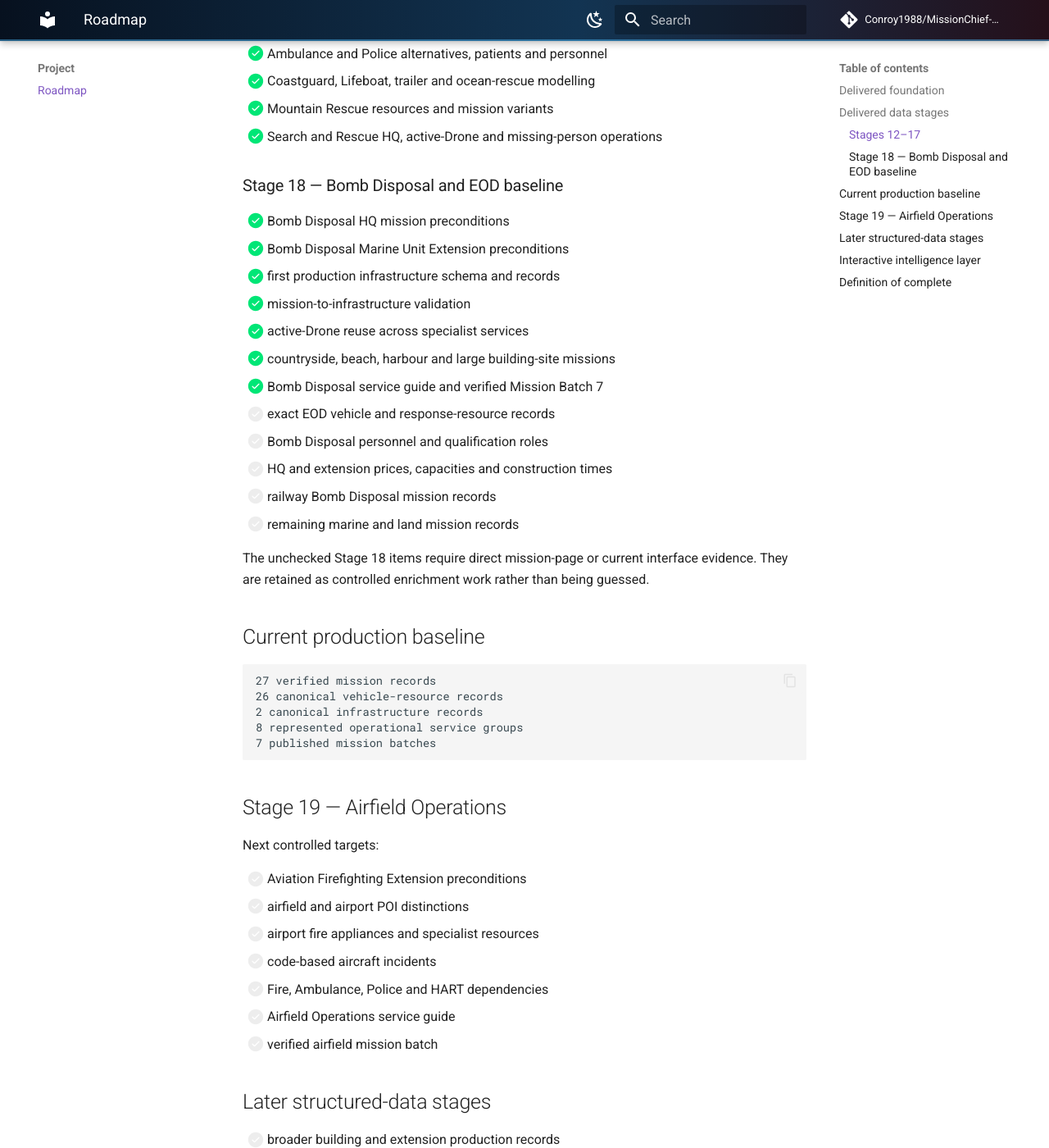
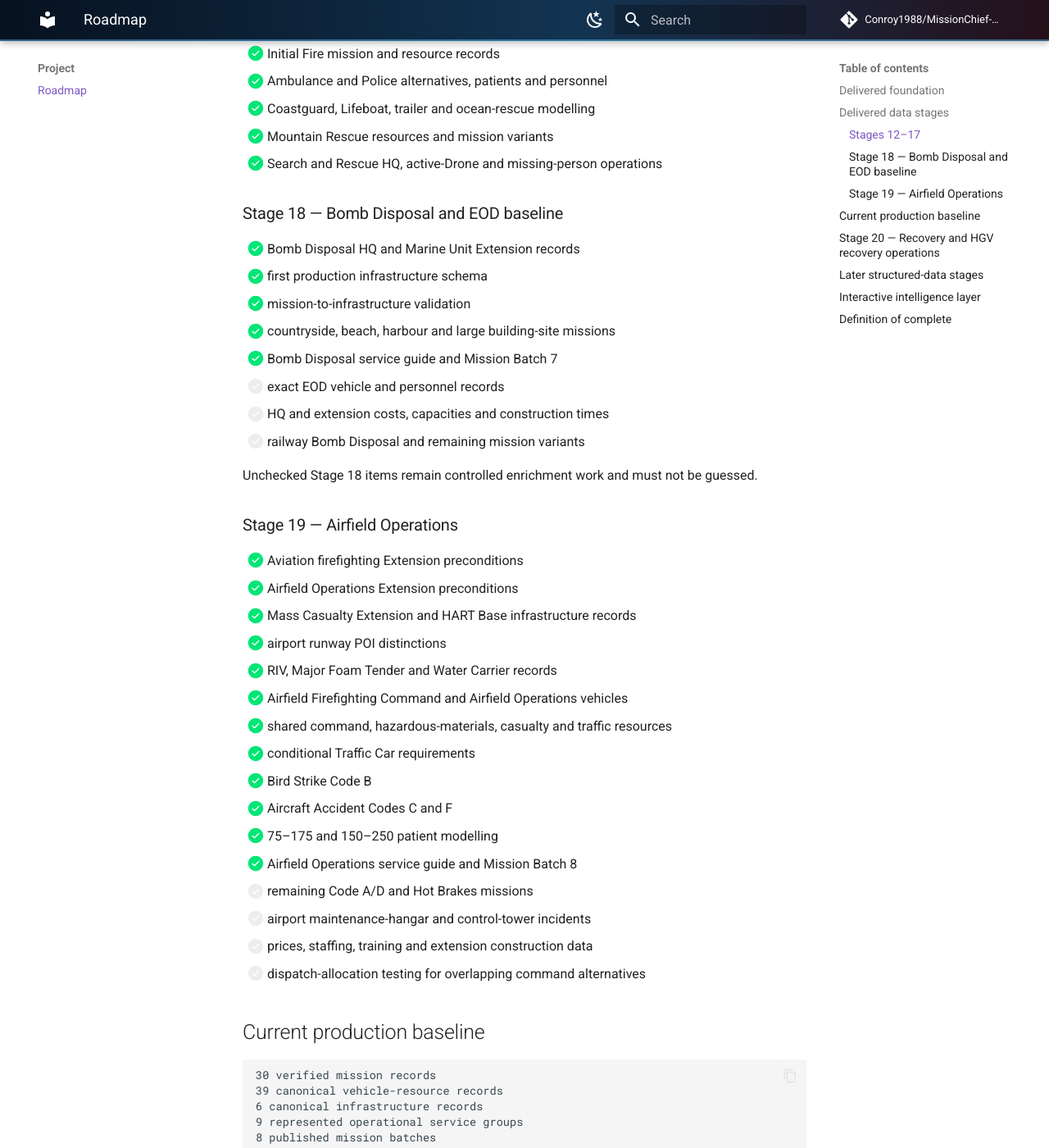
Before and after one commit to Conroy1988/MissionChief-UK, an MkDocs documentation site: the page built from docs/ROADMAP.md, in a window 1280 px wide and 1400 px high, scrolled down 780 px. Shown: the whole window at 82% size. Built offline with MkDocs 1.6.1 and Material for MkDocs 9.7.7, drawn with Linux system fonts in a browser that asks for light colours; comment, search, counter and statistics services are not loaded; some of the changed text lies outside the part shown.

Commit message:
Synchronise roadmap with Stage 19 delivery

````diff
--- a/docs/ROADMAP.md
+++ b/docs/ROADMAP.md
@@ -7,9 +7,10 @@ MissionChief UK is developed as a maintained information system rather than a on
 - [x] Searchable MkDocs Material documentation site
 - [x] GitHub Pages deployment
 - [x] Evidence and verification standards
-- [x] Structured mission and vehicle schemas
+- [x] Structured mission, vehicle and infrastructure schemas
 - [x] Recursive JSON Schema validation
 - [x] Mission-to-resource referential-integrity checks
+- [x] Mission-to-infrastructure precondition checks
 - [x] Issue forms and pull-request evidence controls
 - [x] Script compatibility, installation and recovery framework
 - [x] Planning-tool architecture
@@ -26,51 +27,67 @@ MissionChief UK is developed as a maintained information system rather than a on
 
 ### Stage 18 — Bomb Disposal and EOD baseline
 
-- [x] Bomb Disposal HQ mission preconditions
-- [x] Bomb Disposal Marine Unit Extension preconditions
-- [x] first production infrastructure schema and records
+- [x] Bomb Disposal HQ and Marine Unit Extension records
+- [x] first production infrastructure schema
 - [x] mission-to-infrastructure validation
-- [x] active-Drone reuse across specialist services
 - [x] countryside, beach, harbour and large building-site missions
-- [x] Bomb Disposal service guide and verified Mission Batch 7
-- [ ] exact EOD vehicle and response-resource records
-- [ ] Bomb Disposal personnel and qualification roles
-- [ ] HQ and extension prices, capacities and construction times
-- [ ] railway Bomb Disposal mission records
-- [ ] remaining marine and land mission records
+- [x] Bomb Disposal service guide and Mission Batch 7
+- [ ] exact EOD vehicle and personnel records
+- [ ] HQ and extension costs, capacities and construction times
+- [ ] railway Bomb Disposal and remaining mission variants
 
-The unchecked Stage 18 items require direct mission-page or current interface evidence. They are retained as controlled enrichment work rather than being guessed.
+Unchecked Stage 18 items remain controlled enrichment work and must not be guessed.
+
+### Stage 19 — Airfield Operations
+
+- [x] Aviation firefighting Extension preconditions
+- [x] Airfield Operations Extension preconditions
+- [x] Mass Casualty Extension and HART Base infrastructure records
+- [x] airport runway POI distinctions
+- [x] RIV, Major Foam Tender and Water Carrier records
+- [x] Airfield Firefighting Command and Airfield Operations vehicles
+- [x] shared command, hazardous-materials, casualty and traffic resources
+- [x] conditional Traffic Car requirements
+- [x] Bird Strike Code B
+- [x] Aircraft Accident Codes C and F
+- [x] 75–175 and 150–250 patient modelling
+- [x] Airfield Operations service guide and Mission Batch 8
+- [ ] remaining Code A/D and Hot Brakes missions
+- [ ] airport maintenance-hangar and control-tower incidents
+- [ ] prices, staffing, training and extension construction data
+- [ ] dispatch-allocation testing for overlapping command alternatives
 
 ## Current production baseline
 
 ```text
-27 verified mission records
-26 canonical vehicle-resource records
-2 canonical infrastructure records
-8 represented operational service groups
-7 published mission batches
+30 verified mission records
+39 canonical vehicle-resource records
+6 canonical infrastructure records
+9 represented operational service groups
+8 published mission batches
 ```
 
-## Stage 19 — Airfield Operations
+## Stage 20 — Recovery and HGV recovery operations
 
 Next controlled targets:
 
-- [ ] Aviation Firefighting Extension preconditions
-- [ ] airfield and airport POI distinctions
-- [ ] airport fire appliances and specialist resources
-- [ ] code-based aircraft incidents
-- [ ] Fire, Ambulance, Police and HART dependencies
-- [ ] Airfield Operations service guide
-- [ ] verified airfield mission batch
+- [ ] Recovery Centre infrastructure record
+- [ ] HGV Recovery Extension infrastructure record
+- [ ] standard recovery and HGV recovery resources
+- [ ] base versus recovery-enabled mission variants
+- [ ] collision and breakdown mission relationships
+- [ ] HGV rollover and major transport incidents
+- [ ] Recovery service guide
+- [ ] verified Recovery mission batch
 
 ## Later structured-data stages
 
 - [ ] broader building and extension production records
 - [ ] training and qualification production records
 - [ ] current vehicle prices and staffing limits
-- [ ] Recovery and HGV recovery operations
 - [ ] Railway Police and rail incident resources
-- [ ] mass-casualty specialist resources
+- [ ] remaining Bomb Disposal enrichment
+- [ ] remaining Airfield Operations enrichment
 - [ ] generated indexes and public data exports
 
 ## Interactive intelligence layer
````
Also changed, not shown: other parts of docs/ROADMAP.md (+1 -1 lines).
